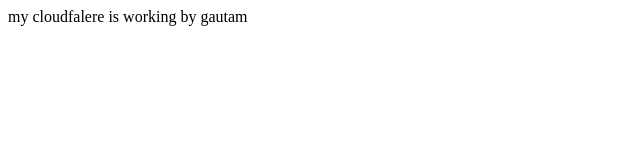
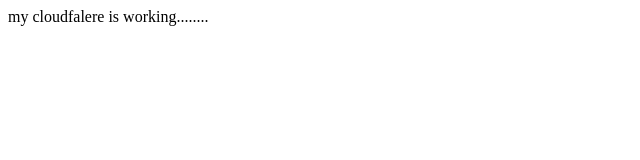
Before and after one commit to Gautamkathuria/html, a plain HTML site: page index.html in a window 1280 px wide. Shown: the full height of the page, 0-640 px from the left. Drawn offline with Linux system fonts and the light colour scheme.

Commit message:
Update index.html

```diff
--- a/index.html
+++ b/index.html
@@ -1,5 +1,5 @@
 <html>
 	<head>
 		<title> OIDC test </title></head>
-	<body> my cloudfalere is working by gautam </body>
+	<body> my cloudfalere is working........ </body>
 </html>
```
